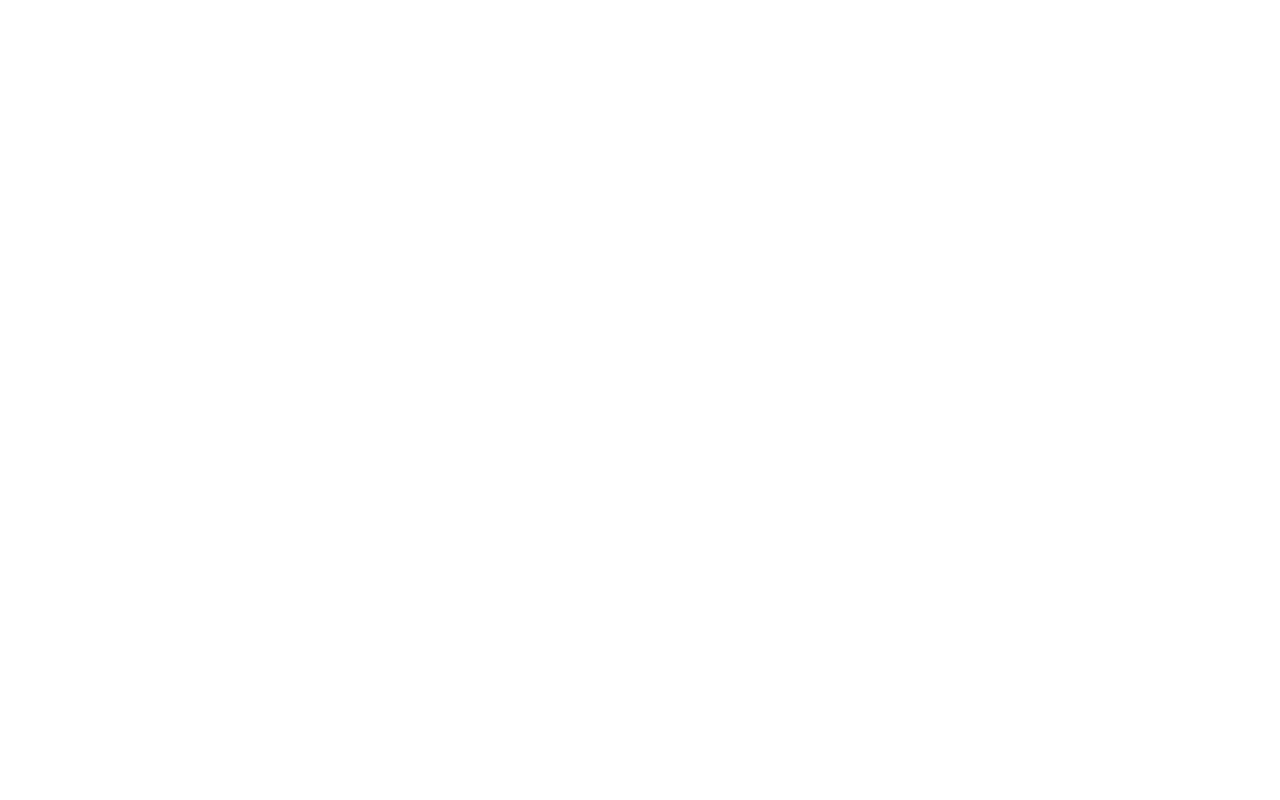
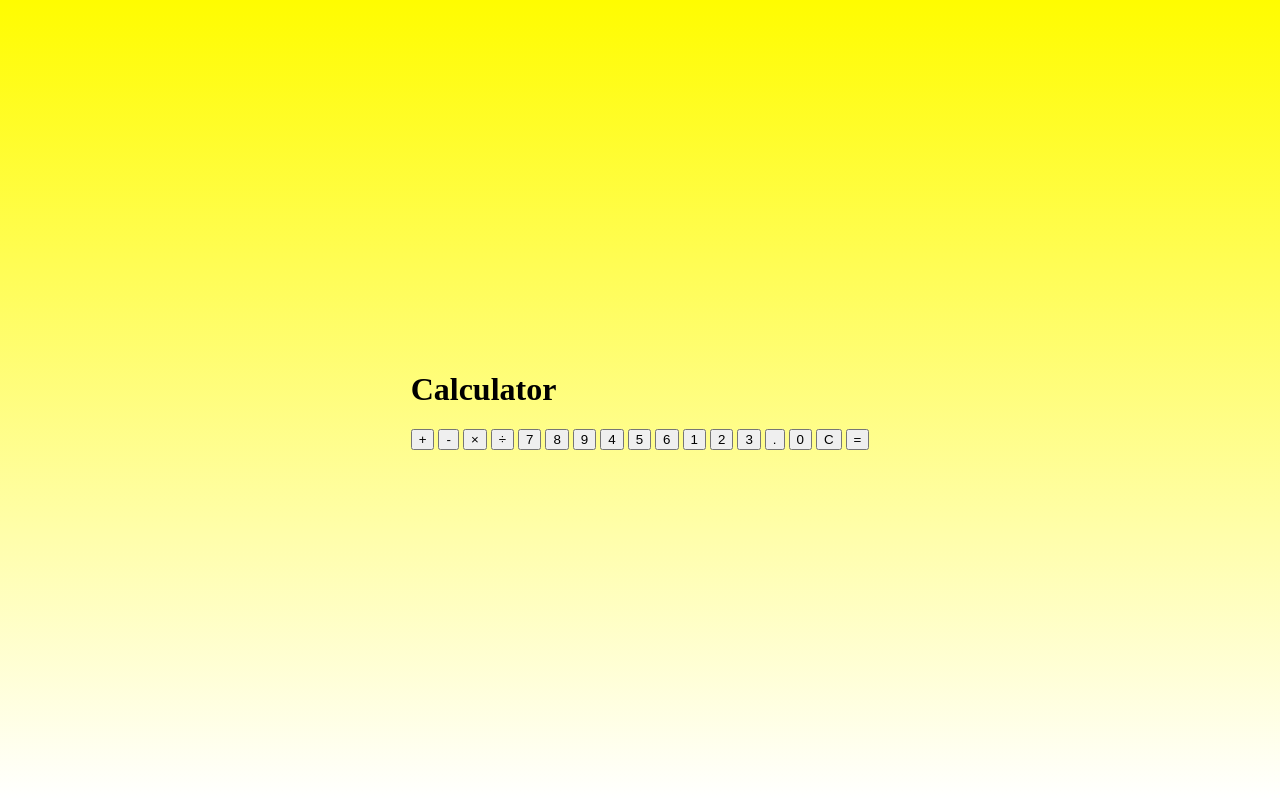
Before and after one commit to guidoasbun/calculator-vanillaJS, a plain HTML site: page index.html in a window 1280 px wide. Drawn offline with Linux system fonts and the light colour scheme.

Commit message:
buttons initialized, snap yellow gradient

```diff
--- a/assets/style/style.css
+++ b/assets/style/style.css
@@ -0,0 +1,12 @@
+html {
+    box-sizing: border-box;
+}
+
+body {
+    margin: 0;
+    min-height: 100vh;
+    display: flex;
+    justify-content: center;
+    align-items: center;
+    background: linear-gradient(to bottom, #fffc00, #ffffff);
+}
--- a/index.html
+++ b/index.html
@@ -9,7 +9,30 @@
     <title>Calculator</title>
 </head>
 <body>
-
+    <div class="calculator">
+        <div class="calculator-display">
+            <h1>Calculator</h1>
+        </div>
+        <div class="calculator-buttons">
+            <button class="operator" value="+">+</button>
+            <button class="operator" value="-">-</button>
+            <button class="operator" value="*">×</button>
+            <button value="/">÷</button>
+            <button value="7">7</button>
+            <button value="8">8</button>
+            <button value="9">9</button>
+            <button value="4">4</button>
+            <button value="5">5</button>
+            <button value="6">6</button>
+            <button value="1">1</button>
+            <button value="2">2</button>
+            <button value="3">3</button>
+            <button class="decimal" value=".">.</button>
+            <button value="0">0</button>
+            <button class="clear" id="clear-btn">C</button>
+            <button class="equal-sign operator" value="=">=</button>
+        </div>
+    </div>
 
 
     <script src="assets/scripts/script.js"></script>
```
